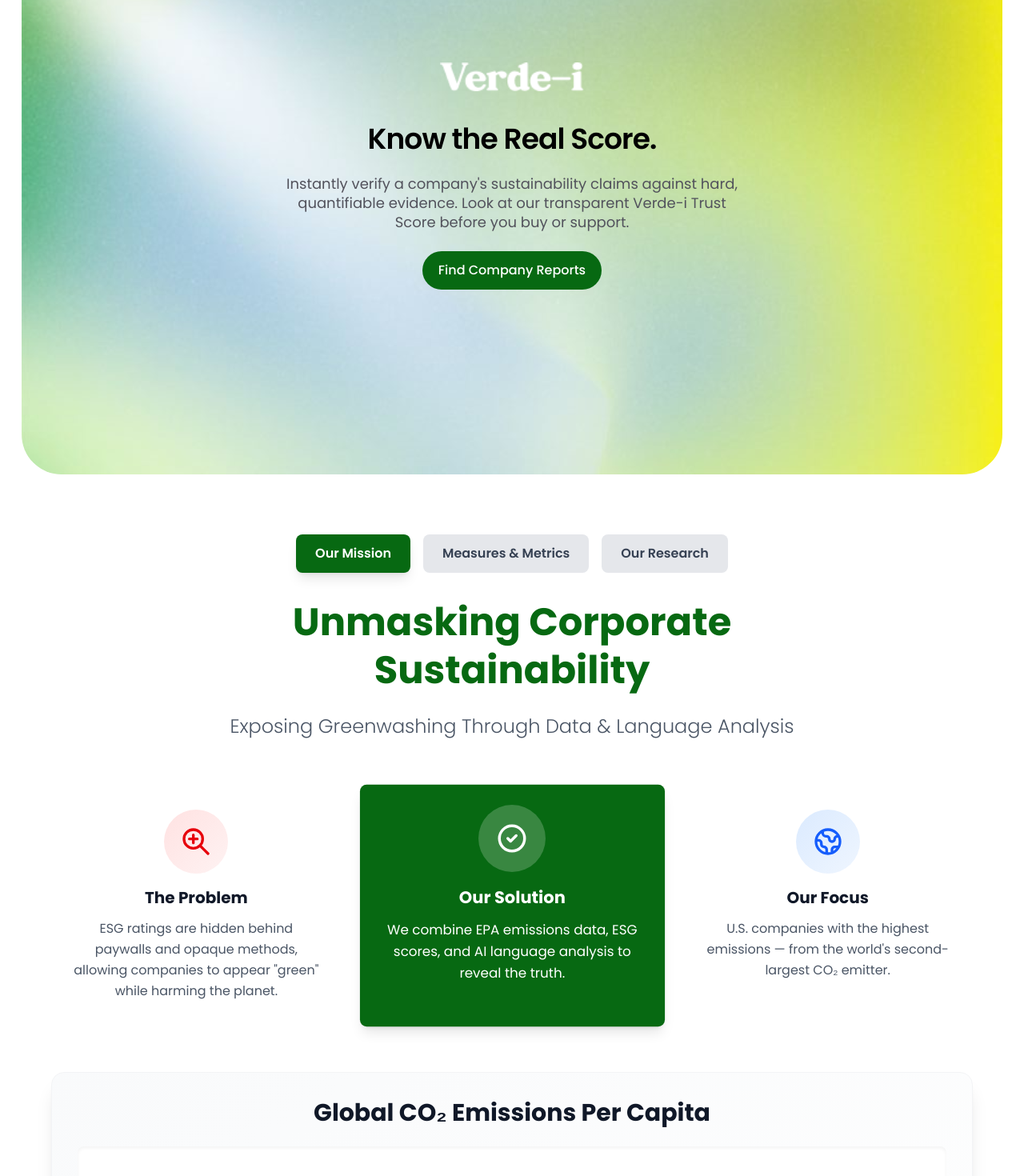
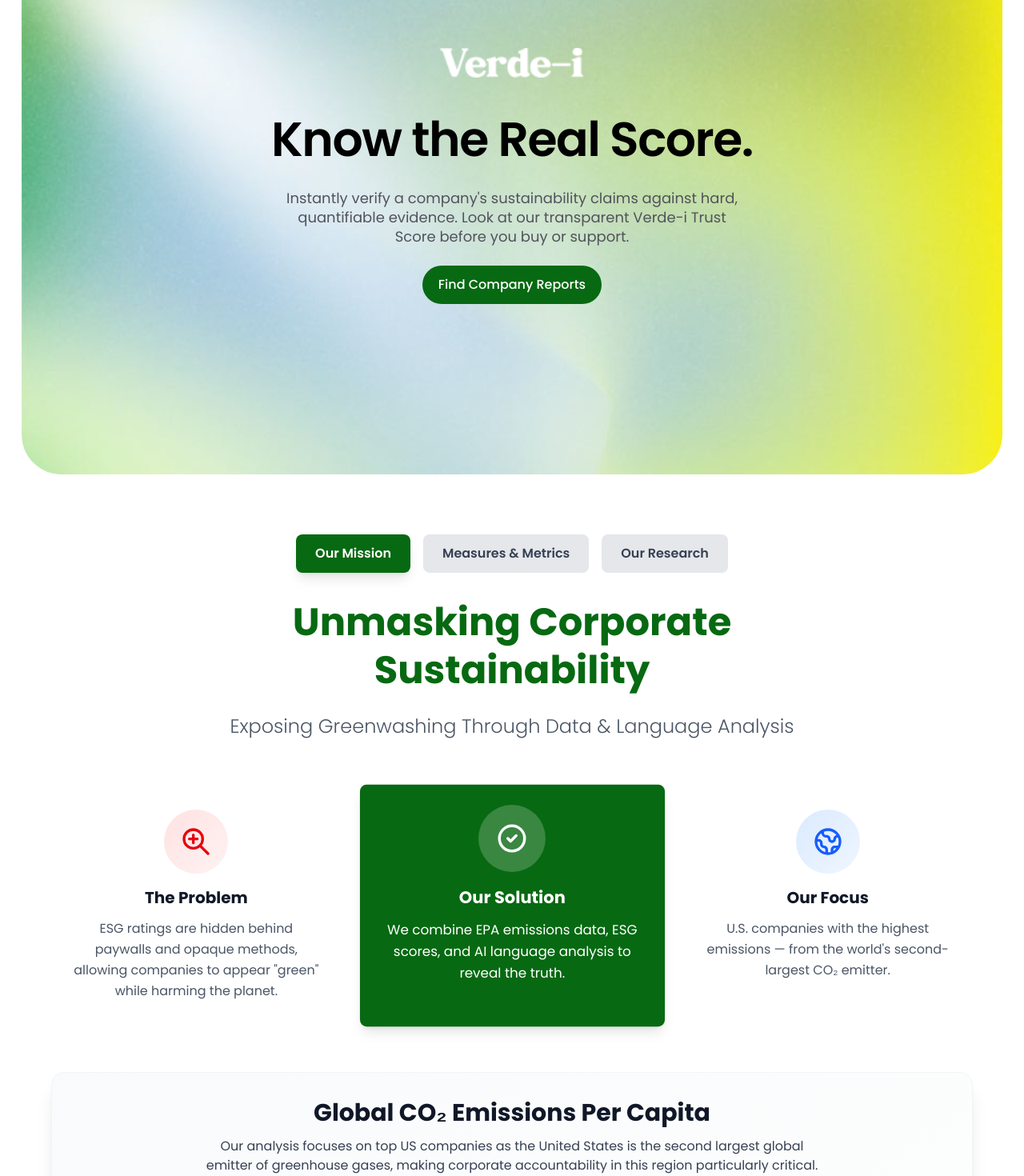
Before and after one commit to marytpham/nextjs-verdei, a Next.js app: page / in a window 1280 px wide. Shown: the part 180-1650 px from the top of the page at 80% size. Built offline with nearby package versions, Linux system fonts and the light colour scheme; grey boxes are pictures that could not be loaded.

Commit message:
Add US focus description to Global CO2 Emissions section and increase hero headline size

```diff
--- a/app/page.tsx
+++ b/app/page.tsx
@@ -205,7 +205,7 @@
             height={36}
             priority
           />
-          <h1 className="text-4xl flex font-semibold leading-10 tracking-tight text-black dark:text-zinc-50">
+          <h1 className="text-5xl md:text-6xl flex font-semibold leading-tight tracking-tight text-black dark:text-zinc-50">
             Know the Real Score.
           </h1>
           <p className="max-w-xl text-lg leading-6 text-zinc-600 dark:text-zinc-400">
@@ -313,7 +313,10 @@
 
               {/* Visualization Section */}
               <div className="bg-gradient-to-br from-gray-50 to-white rounded-2xl shadow-xl p-8 border border-gray-100">
-                <h3 className="text-3xl font-bold text-gray-900 mb-6 text-center">Global CO₂ Emissions Per Capita</h3>
+                <h3 className="text-3xl font-bold text-gray-900 mb-3 text-center">Global CO₂ Emissions Per Capita</h3>
+                <p className="text-center text-gray-700 mb-6 max-w-3xl mx-auto">
+                  Our analysis focuses on top US companies as the United States is the second largest global emitter of greenhouse gases, making corporate accountability in this region particularly critical.
+                </p>
                 <div className="bg-white rounded-lg shadow-inner p-4">
                   <iframe
                     src="https://ourworldindata.org/grapher/co-emissions-per-capita?tab=line"
```
